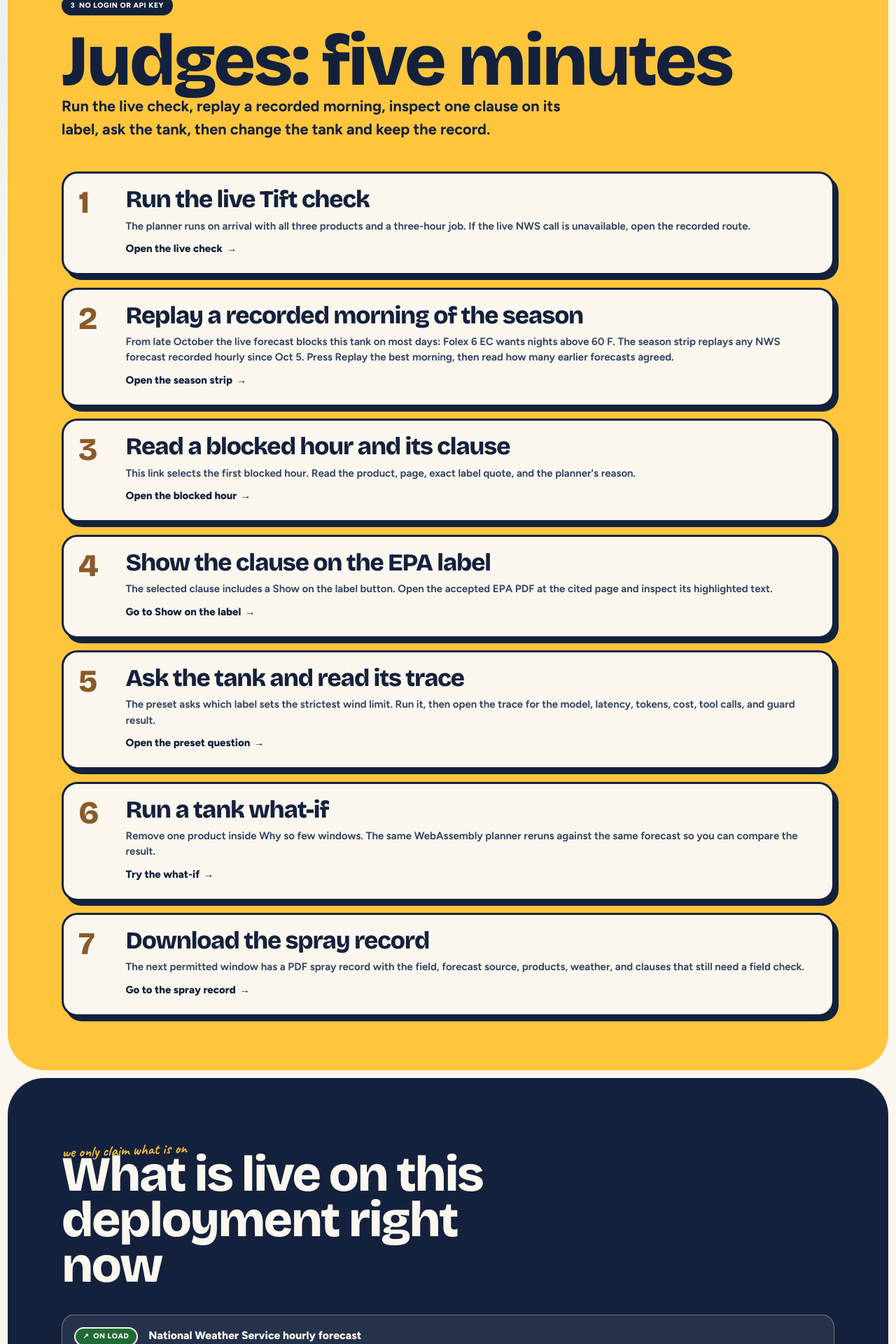
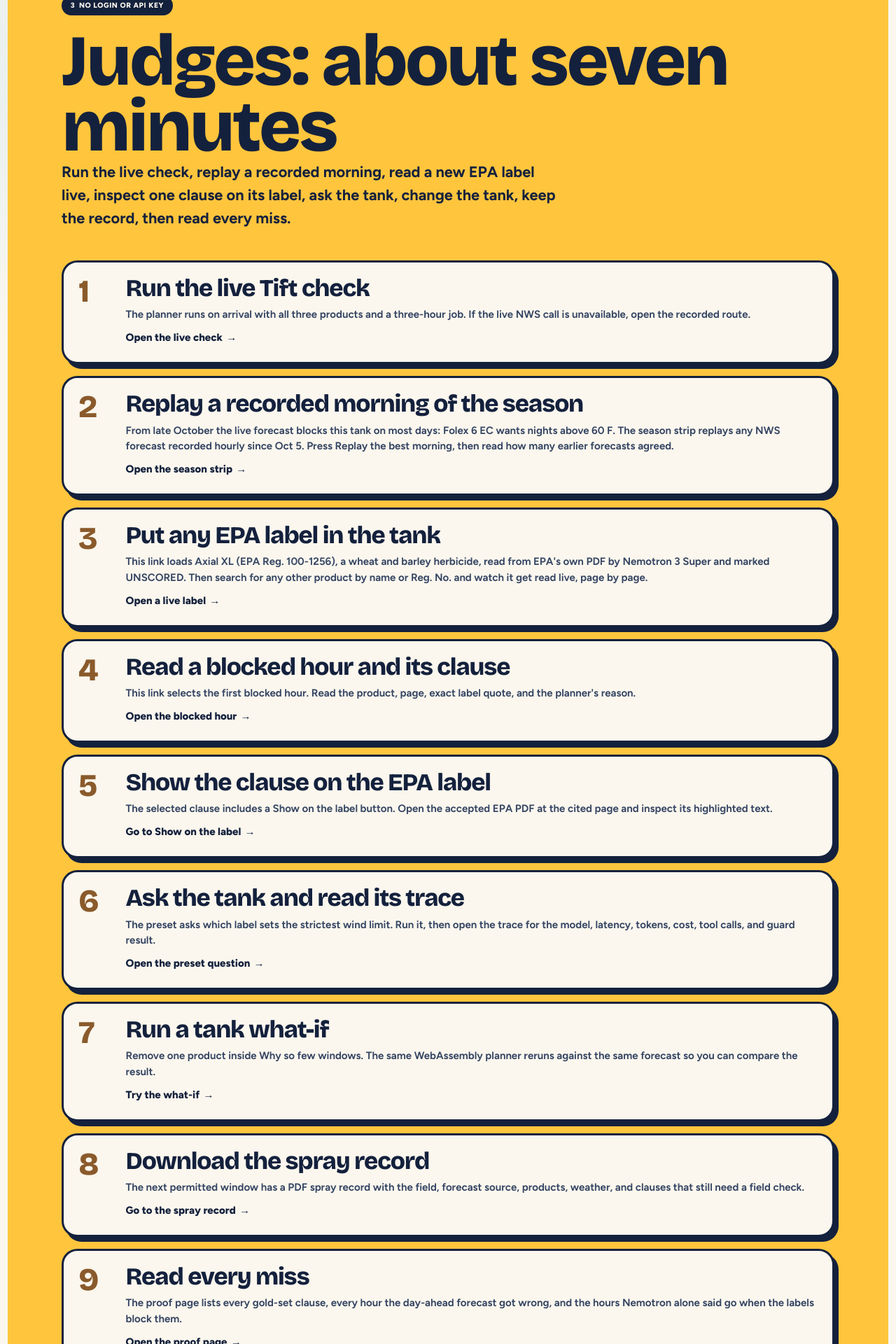
Before and after one commit to StephenSook/labelhand, a Next.js app in the folder web/: page /judge in a window 1280 px wide. Shown: the part 180-2100 px from the top of the page at 70% size. Built offline with nearby package versions, Linux system fonts and the light colour scheme.

Commit message:
Add a live EPA label step and the proof page to the judge route

```diff
--- a/web/src/app/judge/page.tsx
+++ b/web/src/app/judge/page.tsx
@@ -4,11 +4,13 @@ import buildInfo from "@/engine/build-info.json";
 import { Chip, JudgeDoor, Nav, SectionCard, type JudgeStep } from "@/ui";
 import shipEval from "../../../public/data/eval/ship.json";
 
-export const metadata: Metadata = { title: "Judges: five-minute route" };
+export const metadata: Metadata = { title: "Judges: the route" };
 
 const plannerLink = "/app?field=tift&products=5481-504,264-700,264-418&hours=3";
 const recordedLink = `${plannerLink}&replay=tift`;
 const presetQuestion = "Which label sets the strictest wind limit in this tank?";
+// Axial XL was read live once on production, so this link opens from the cache in under a second.
+const liveLabelLink = "/app?field=tift&products=none&hours=3&live=100-1256";
 
 const steps: JudgeStep[] = [
   {
@@ -30,6 +32,16 @@ const steps: JudgeStep[] = [
     ),
     href: `${plannerLink}#season-replay`,
     action: "Open the season strip",
+  },
+  {
+    title: "Put any EPA label in the tank",
+    body: (
+      <p>
+        This link loads Axial XL (EPA Reg. 100-1256), a wheat and barley herbicide, read from EPA&apos;s own PDF by Nemotron 3 Super and marked UNSCORED. Then search for any other product by name or Reg. No. and watch it get read live, page by page.
+      </p>
+    ),
+    href: `${liveLabelLink}#any-label-heading`,
+    action: "Open a live label",
   },
   {
     title: "Read a blocked hour and its clause",
@@ -81,6 +93,16 @@ const steps: JudgeStep[] = [
     href: `${recordedLink}#spray-record`,
     action: "Go to the spray record",
   },
+  {
+    title: "Read every miss",
+    body: (
+      <p>
+        The proof page lists every gold-set clause, every hour the day-ahead forecast got wrong, and the hours Nemotron alone said go when the labels block them.
+      </p>
+    ),
+    href: "/proof",
+    action: "Open the proof page",
+  },
 ];
 
 export default function JudgePage() {
@@ -92,8 +114,8 @@ export default function JudgePage() {
           <Chip icon="3" tone="ink">
             No login or API key
           </Chip>
-          <h1 className="display judge-title">Judges: five minutes</h1>
-          <p className="judge-lede">Run the live check, replay a recorded morning, inspect one clause on its label, ask the tank, then change the tank and keep the record.</p>
+          <h1 className="display judge-title">Judges: about seven minutes</h1>
+          <p className="judge-lede">Run the live check, replay a recorded morning, read a new EPA label live, inspect one clause on its label, ask the tank, change the tank, keep the record, then read every miss.</p>
           <JudgeDoor steps={steps} />
         </SectionCard>
 
@@ -164,6 +186,17 @@ export default function JudgePage() {
                 <p>Every call&apos;s model, latency, tokens and cost are shown in its trace.</p>
               </div>
             </li>
+            <li>
+              <Chip icon="N" tone="sun">RUNTIME</Chip>
+              <div>
+                <strong>Any EPA label is read on request by nvidia/nemotron-3-super-120b-a12b and typed by nvidia/Nemotron-3-Ultra-550b-a55b on Nebius Token Factory.</strong>
+                <p>
+                  The server fetches the newest accepted PDF from EPA, applies the same quote and number guards as the scored labels, and keeps the result in a
+                  private store so the next visitor gets it instantly. These labels have no gold set and are marked UNSCORED. Spend is capped per day across every
+                  server instance.
+                </p>
+              </div>
+            </li>
           </ul>
         </SectionCard>
       </main>
```
Also changed, not shown: 1 other file (tests, documents, lock files or other folders).
